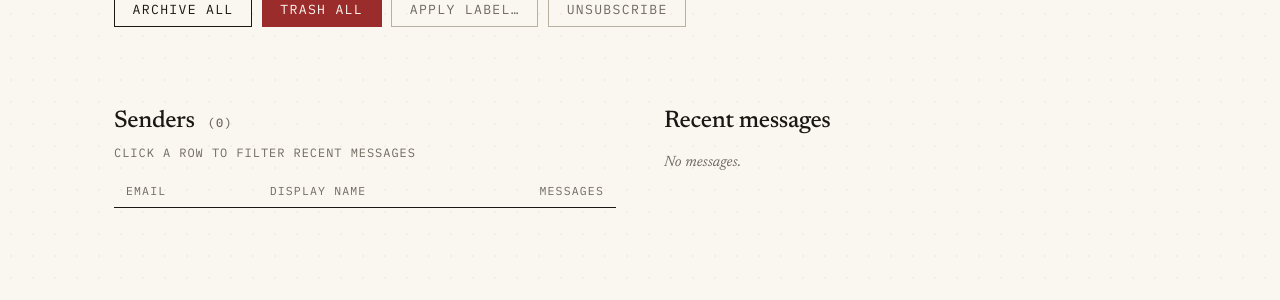
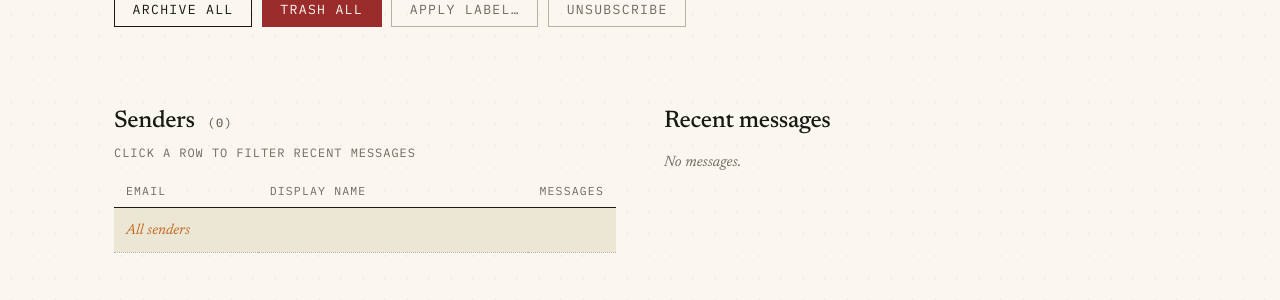
Before and after one commit to OpPotato/inboxcleaner, a FastAPI app: page /groups/1 in a window 1280 px wide. Shown: the part 239-539 px from the top of the page. Run offline with FastAPI, Linux system fonts and the light colour scheme; lists and menus that the app fills with data are empty.

Commit message:
Web: make the sender filter obviously undoable
Three changes so users can always see the filter and clear it:

1. Filter banner above the recent list. A bordered strip with an
   ochre left rule that says "Filtered to <email>" plus a "Show all ✕"
   button. Much more visible than the inline-in-h2 button it replaces.

2. "All senders" row at the top of the senders table. Clicking it
   sends hx-get="/recent?group_id=X" with no sender_id, swapping the
   recent pane back to the group-wide view. Mirrors the TUI's pseudo
   row and gives users an undo affordance right where they made the
   filter.

3. Selected-state highlight on the senders table. hx-on:click manages
   a `.selected` class on rows; the row currently driving the recent
   pane gets a hover-bg background with ochre email text. The "All
   senders" row starts pre-selected on page load.

111/111 tests pass (the existing recent-fragment tests still find
"Show all" in the filtered response and absent from the unfiltered).
Verified live: clicking a sender shows the banner; clicking "All
senders" or the banner's "Show all" clears it.

Co-Authored-By: Claude Opus 4.7 (1M context) <noreply@anthropic.com>

```diff
--- a/src/inboxcleaner/web/templates/_recent_pane.html
+++ b/src/inboxcleaner/web/templates/_recent_pane.html
@@ -1,13 +1,11 @@
 <div id="recent-pane">
-  <h2>
-    Recent messages
-    {% if selected_sender %}
-      <small>from <code>{{ selected_sender.email }}</code></small>
-      <button class="secondary"
-              hx-get="/recent?group_id={{ group_id }}"
-              hx-target="#recent-pane">Show all</button>
-    {% endif %}
-  </h2>
+  {% if selected_sender %}
+  <div class="filter-banner">
+    <span>Filtered to <code>{{ selected_sender.email }}</code></span>
+    <button hx-get="/recent?group_id={{ group_id }}" hx-target="#recent-pane">Show all ✕</button>
+  </div>
+  {% endif %}
+  <h2>Recent messages</h2>
   {% if recent %}
   <ul class="recent-list">
     {% for r in recent %}
--- a/src/inboxcleaner/web/templates/base.html
+++ b/src/inboxcleaner/web/templates/base.html
@@ -416,6 +416,18 @@
     }
     tr.sender-row { cursor: pointer; }
     tr.sender-row:hover .email { color: var(--accent); }
+    tr.sender-row.selected {
+      background: var(--hover-bg);
+    }
+    tr.sender-row.selected .email,
+    tr.sender-row.selected em {
+      color: var(--accent);
+    }
+    tr.sender-all em {
+      font-style: italic;
+      color: var(--ink);
+      font-family: var(--display);
+    }
     .hint {
       margin: -0.5rem 0 0.75rem;
       color: var(--muted);
--- a/src/inboxcleaner/web/templates/group_detail.html
+++ b/src/inboxcleaner/web/templates/group_detail.html
@@ -40,10 +40,24 @@
     <table class="senders-table">
       <thead><tr><th>Email</th><th>Display name</th><th class="col-num">Messages</th></tr></thead>
       <tbody>
+        <tr class="sender-row sender-all selected"
+            hx-get="/recent?group_id={{ group.id }}"
+            hx-target="#recent-pane"
+            hx-on:click="
+              document.querySelectorAll('.sender-row.selected').forEach(r => r.classList.remove('selected'));
+              this.classList.add('selected');
+            ">
+          <td colspan="2"><em>All senders</em></td>
+          <td class="col-num">{{ msg_count }}</td>
+        </tr>
         {% for s in senders %}
         <tr class="sender-row"
             hx-get="/recent?group_id={{ group.id }}&sender_id={{ s.id }}"
-            hx-target="#recent-pane">
+            hx-target="#recent-pane"
+            hx-on:click="
+              document.querySelectorAll('.sender-row.selected').forEach(r => r.classList.remove('selected'));
+              this.classList.add('selected');
+            ">
           <td class="email">{{ s.email }}</td>
           <td>{{ s.display_name or "—" }}</td>
           <td class="col-num">{{ sender_counts[s.id] }}</td>
```
Also changed, not shown: other parts of src/inboxcleaner/web/templates/base.html (+19 -4 lines).
